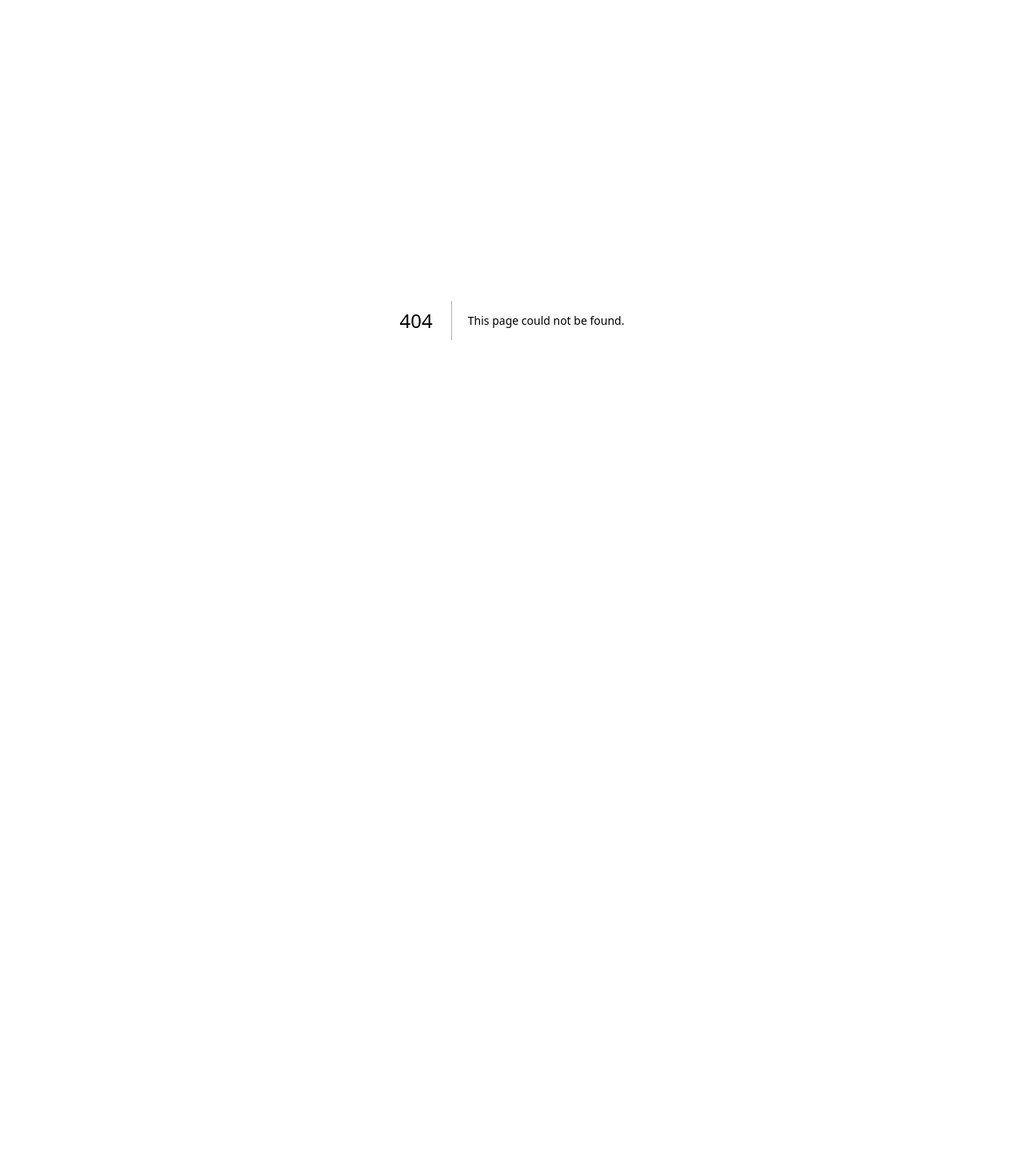
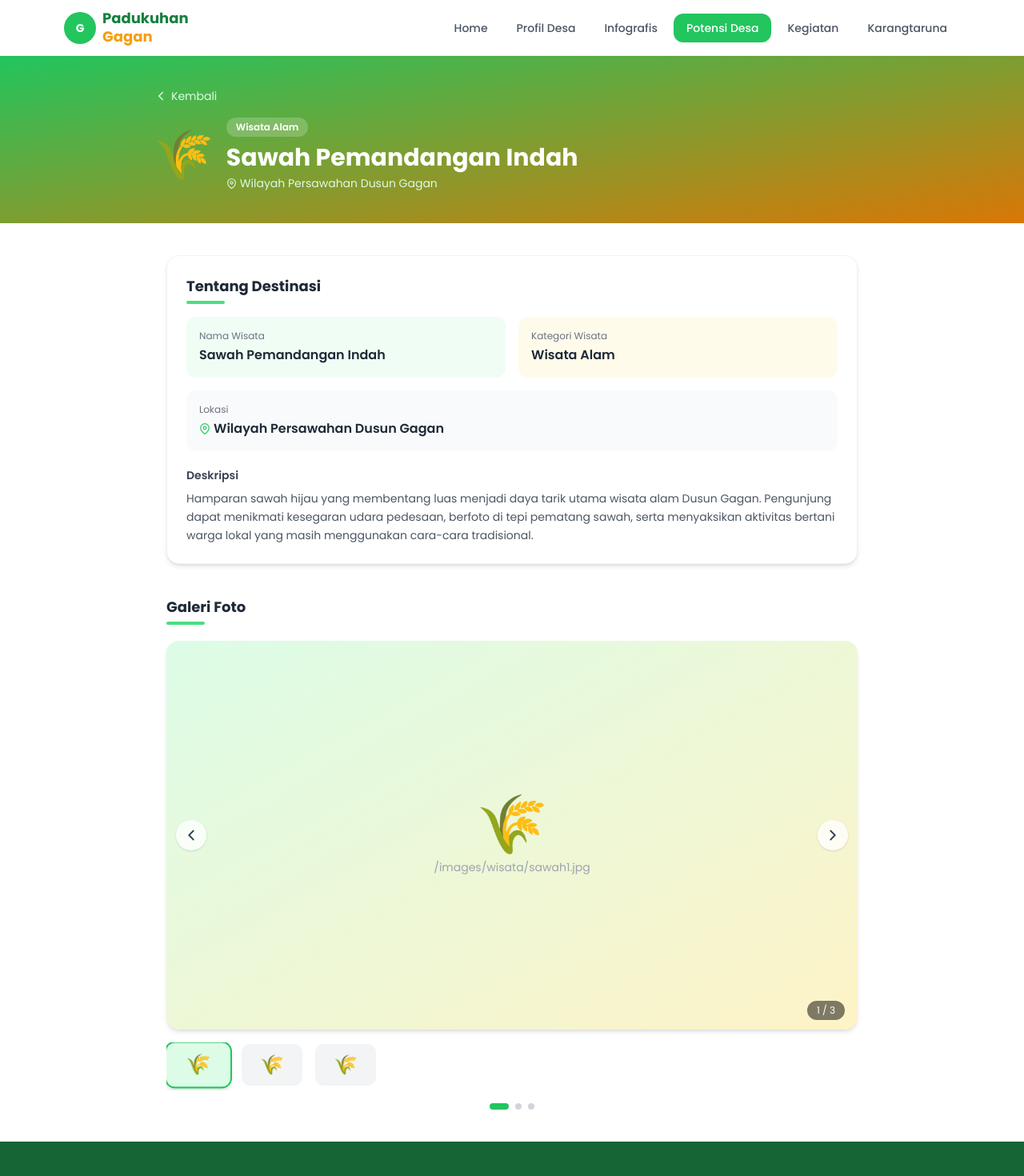
Before and after one commit to thrqaziz12/web-profile-gagan, a Next.js app in the folder frontend/: page /potensi-desa/wisata/1 in a window 1280 px wide. Before the commit this address had no page. Shown: the top 1470 px of the page at 80% size. Before the commit the page ends 800 px from the top, so only its background shows below. Built offline with nearby package versions, Linux system fonts and the light colour scheme.

Commit message:
feat: add wisata detail page with info and photo slider

```diff
--- /dev/null
+++ b/frontend/src/app/potensi-desa/wisata/[id]/page.tsx
@@ -0,0 +1,190 @@
+'use client'
+import { useParams, useRouter } from 'next/navigation'
+import { useState } from 'react'
+import Navbar from '@/components/Navbar'
+import Footer from '@/components/Footer'
+import { WISATA } from '@/lib/data'
+import { FiChevronLeft, FiChevronRight, FiMapPin } from 'react-icons/fi'
+import Image from 'next/image'
+
+export default function WisataDetailPage() {
+  const params = useParams()
+  const router = useRouter()
+  const id = Number(params.id)
+  const wisata = WISATA.find((w) => w.id === id)
+
+  const [currentSlide, setCurrentSlide] = useState(0)
+
+  if (!wisata) {
+    return (
+      <>
+        <Navbar />
+        <main className="min-h-[60vh] flex flex-col items-center justify-center">
+          <p className="text-gray-500 text-lg">Destinasi wisata tidak ditemukan.</p>
+          <button
+            onClick={() => router.push('/potensi-desa?tab=wisata')}
+            className="mt-4 px-5 py-2 bg-primary-500 text-white rounded-xl font-medium hover:bg-primary-600 transition"
+          >
+            Kembali ke Potensi Desa
+          </button>
+        </main>
+        <Footer />
+      </>
+    )
+  }
+
+  const totalSlides = wisata.galeri.length
+
+  const prevSlide = () =>
+    setCurrentSlide((prev) => (prev - 1 + totalSlides) % totalSlides)
+
+  const nextSlide = () =>
+    setCurrentSlide((prev) => (prev + 1) % totalSlides)
+
+  return (
+    <>
+      <Navbar />
+      <main>
+        {/* Hero Banner */}
+        <section className="bg-gradient-to-br from-primary-500 to-accent-600 text-white py-10 px-4">
+          <div className="max-w-4xl mx-auto">
+            <button
+              onClick={() => router.back()}
+              className="flex items-center gap-1 text-primary-100 hover:text-white text-sm mb-4 transition"
+            >
+              <FiChevronLeft size={18} /> Kembali
+            </button>
+            <div className="flex items-center gap-4">
+              <div className="text-6xl">{wisata.icon}</div>
+              <div>
+                <span className="inline-block bg-white/20 text-white text-xs font-semibold px-3 py-1 rounded-full mb-2">
+                  {wisata.kategori}
+                </span>
+                <h1 className="text-2xl md:text-3xl font-bold">{wisata.nama}</h1>
+                <p className="flex items-center gap-1 text-primary-100 text-sm mt-1">
+                  <FiMapPin size={13} /> {wisata.lokasi}
+                </p>
+              </div>
+            </div>
+          </div>
+        </section>
+
+        <div className="max-w-4xl mx-auto px-4 py-10 space-y-10">
+
+          {/* Info Detail */}
+          <section className="card">
+            <h2 className="text-lg font-bold text-gray-800 mb-1">Tentang Destinasi</h2>
+            <div className="w-12 h-1 bg-primary-400 rounded-full mb-4" />
+            <div className="grid grid-cols-1 sm:grid-cols-2 gap-4 mb-5">
+              <div className="bg-primary-50 rounded-xl p-4">
+                <p className="text-xs text-gray-500 mb-1">Nama Wisata</p>
+                <p className="font-semibold text-gray-800">{wisata.nama}</p>
+              </div>
+              <div className="bg-accent-50 rounded-xl p-4">
+                <p className="text-xs text-gray-500 mb-1">Kategori Wisata</p>
+                <p className="font-semibold text-accent-700">{wisata.kategori}</p>
+              </div>
+              <div className="bg-gray-50 rounded-xl p-4 sm:col-span-2">
+                <p className="text-xs text-gray-500 mb-1">Lokasi</p>
+                <p className="font-semibold text-gray-800 flex items-center gap-1">
+                  <FiMapPin className="text-primary-500" size={14} />
+                  {wisata.lokasi}
+                </p>
+              </div>
+            </div>
+            <h3 className="text-sm font-semibold text-gray-700 mb-2">Deskripsi</h3>
+            <p className="text-gray-600 leading-relaxed text-sm">{wisata.deskripsi}</p>
+          </section>
+
+          {/* Galeri Slider */}
+          <section>
+            <h2 className="text-lg font-bold text-gray-800 mb-1">Galeri Foto</h2>
+            <div className="w-12 h-1 bg-primary-400 rounded-full mb-5" />
+
+            {/* Slider Utama */}
+            <div className="relative w-full aspect-video bg-gray-100 rounded-2xl overflow-hidden shadow-md">
+              {/* Uncomment saat gambar tersedia */}
+              {/* <Image
+                src={wisata.galeri[currentSlide]}
+                alt={`${wisata.nama} foto ${currentSlide + 1}`}
+                fill
+                className="object-cover transition-opacity duration-300"
+              /> */}
+              {/* Placeholder saat gambar belum ada */}
+              <div className="absolute inset-0 flex flex-col items-center justify-center bg-gradient-to-br from-primary-100 to-accent-100">
+                <span className="text-7xl mb-2">{wisata.icon}</span>
+                <span className="text-gray-400 text-sm">{wisata.galeri[currentSlide]}</span>
+              </div>
+
+              {/* Tombol Prev */}
+              <button
+                onClick={prevSlide}
+                className="absolute left-3 top-1/2 -translate-y-1/2 bg-white/80 hover:bg-white text-gray-700 rounded-full p-2 shadow transition"
+                aria-label="Foto sebelumnya"
+              >
+                <FiChevronLeft size={22} />
+              </button>
+
+              {/* Tombol Next */}
+              <button
+                onClick={nextSlide}
+                className="absolute right-3 top-1/2 -translate-y-1/2 bg-white/80 hover:bg-white text-gray-700 rounded-full p-2 shadow transition"
+                aria-label="Foto berikutnya"
+              >
+                <FiChevronRight size={22} />
+              </button>
+
+              {/* Counter */}
+              <div className="absolute bottom-3 right-4 bg-black/50 text-white text-xs px-3 py-1 rounded-full">
+                {currentSlide + 1} / {totalSlides}
+              </div>
+            </div>
+
+            {/* Thumbnail Strip */}
+            <div className="flex gap-3 mt-4 overflow-x-auto pb-1">
+              {wisata.galeri.map((foto, idx) => (
+                <button
+                  key={idx}
+                  onClick={() => setCurrentSlide(idx)}
+                  className={`flex-shrink-0 w-20 h-14 rounded-xl overflow-hidden border-2 transition-all ${
+                    idx === currentSlide
+                      ? 'border-primary-500 scale-105 shadow-md'
+                      : 'border-transparent hover:border-primary-300'
+                  }`}
+                >
+                  {/* Uncomment saat gambar tersedia */}
+                  {/* <Image src={foto} alt={`thumb-${idx}`} width={80} height={56} className="object-cover w-full h-full" /> */}
+                  <div
+                    className={`w-full h-full flex items-center justify-center text-2xl ${
+                      idx === currentSlide ? 'bg-primary-100' : 'bg-gray-100'
+                    }`}
+                  >
+                    {wisata.icon}
+                  </div>
+                </button>
+              ))}
+            </div>
+
+            {/* Dot Indicator */}
+            <div className="flex justify-center gap-2 mt-4">
+              {wisata.galeri.map((_, idx) => (
+                <button
+                  key={idx}
+                  onClick={() => setCurrentSlide(idx)}
+                  className={`rounded-full transition-all ${
+                    idx === currentSlide
+                      ? 'bg-primary-500 w-6 h-2'
+                      : 'bg-gray-300 w-2 h-2 hover:bg-primary-300'
+                  }`}
+                  aria-label={`Foto ${idx + 1}`}
+                />
+              ))}
+            </div>
+          </section>
+
+        </div>
+      </main>
+      <Footer />
+    </>
+  )
+}
```
